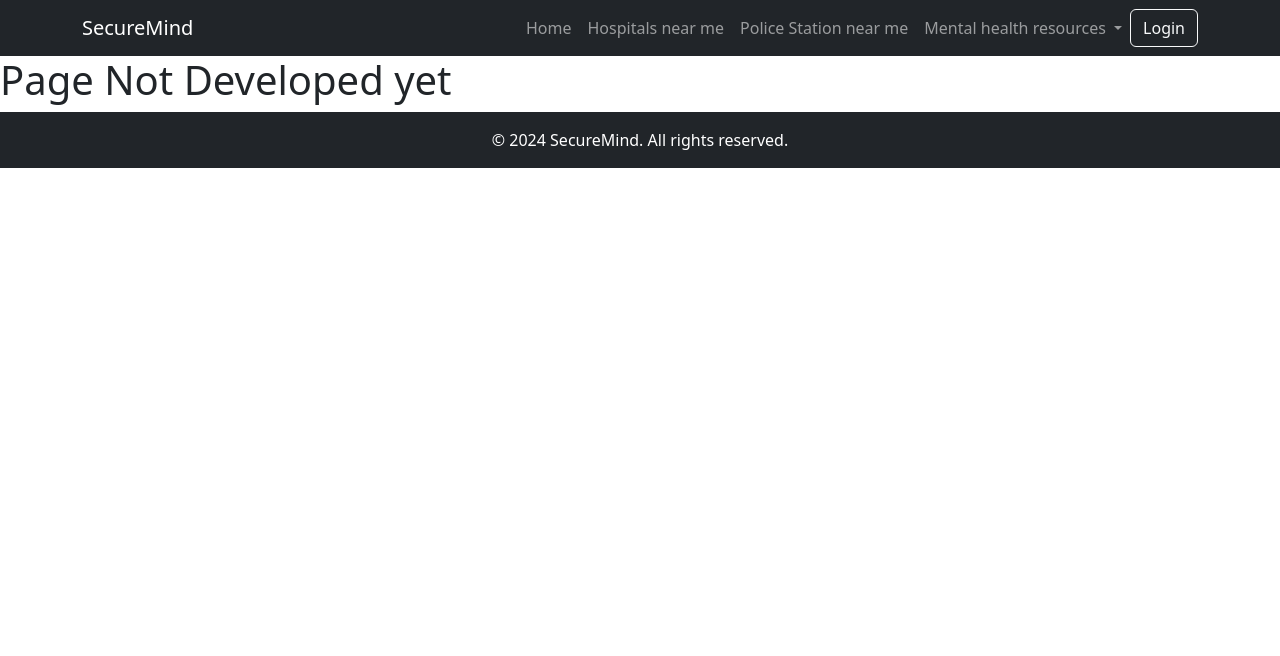
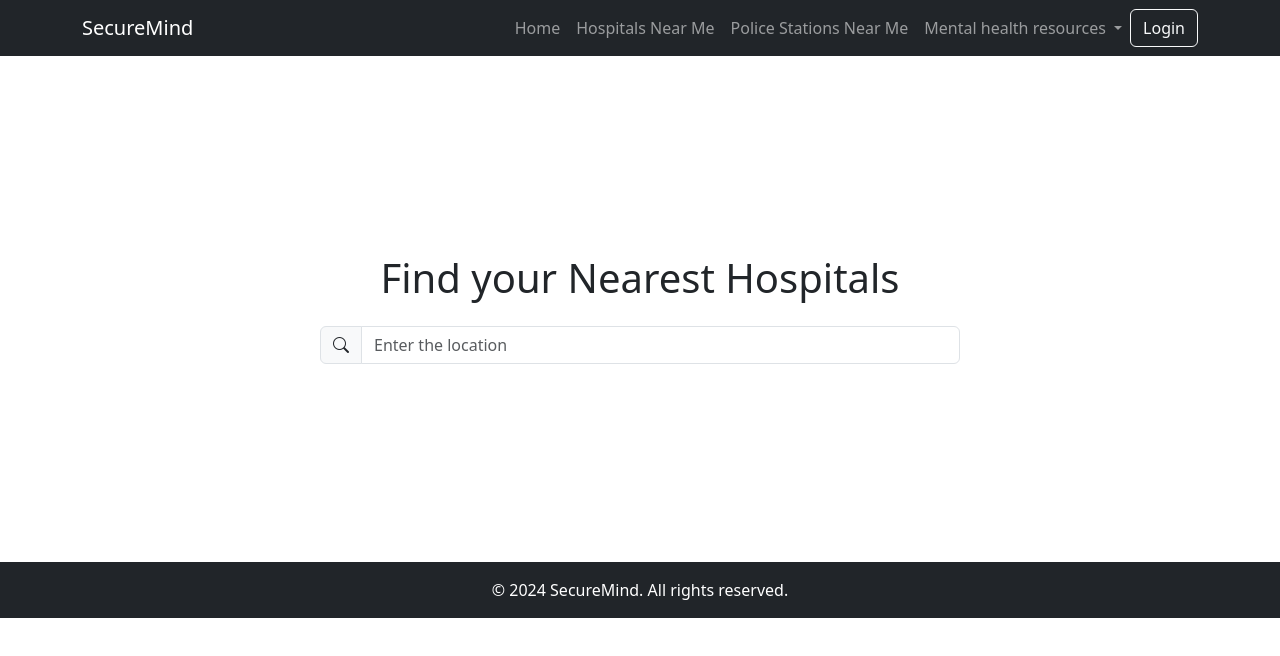
Before and after one commit to nickpro79/securemind-frontend, an Angular app: page /hospitals-near-me in a window 1280 px wide. Shown: the top 656 px of the page. Built offline with nearby package versions, Linux system fonts and the light colour scheme.

Commit message:
created page for nearby hospitals

```diff
--- a/angular.json
+++ b/angular.json
@@ -92,6 +92,8 @@
             ],
             "tsConfig": "tsconfig.spec.json",
             "assets": [
+                "src/favicon.ico",
+                "src/assets",
               {
                 "glob": "**/*",
                 "input": "public"
--- a/src/app/Components/homepage/homepage.component.html
+++ b/src/app/Components/homepage/homepage.component.html
@@ -16,12 +16,6 @@
             aria-describedby="basic-addon1"
           />
         </div>
-
-        <!-- Map Placeholder -->
-        <!-- <div class="bg-light p-5 text-center border rounded">
-          <i class="bi bi-image" style="font-size: 100px; color: #cccccc;"></i>
-          <p class="mt-3">Map or Location Image Placeholder</p>
-        </div> -->
         <div id="map" style="height: 400px; width: 100%;" class="border rounded"></div>
       </div>
 
--- a/src/app/Components/homepage/homepage.component.ts
+++ b/src/app/Components/homepage/homepage.component.ts
@@ -4,14 +4,14 @@ import L from 'leaflet';
 @Component({
   selector: 'app-homepage',
   templateUrl: './homepage.component.html',
-  styleUrl: './homepage.component.css'
+  styleUrls: ['./homepage.component.css'] // Fix typo from `styleUrl` to `styleUrls`
 })
 export class HomepageComponent {
   map!: L.Map; // Define the map variable
   address: string = 'Palakkad'; // Address to search for
 
   // Default map center coordinates
-  defaultCenter: L.LatLngExpression = [10.791828, 76.6516003]; // London as default
+  defaultCenter: L.LatLngExpression = [10.791828, 76.6516003];
   zoom = 13; // Default zoom level
 
   ngOnInit(): void {
@@ -49,8 +49,19 @@ export class HomepageComponent {
           // Center the map to the found location
           this.map.setView(latLng, this.zoom);
 
-          // Add a marker to the found location
-          L.marker(latLng).addTo(this.map).bindPopup(this.address).openPopup();
+          // Define a custom icon
+          const customIcon = L.icon({
+            iconUrl: 'src\assets\custom-marker-icon.png', // Path to your custom icon image
+            iconSize: [25, 41], // Size of the icon (adjust as needed)
+            iconAnchor: [12, 41], // Anchor point of the icon (bottom center)
+            popupAnchor: [1, -34], // Point from which the popup should open relative to the iconAnchor
+          });
+
+          // Add a marker to the found location with the custom icon
+          L.marker(latLng, { icon: customIcon })
+            .addTo(this.map)
+            .bindPopup(this.address) // Bind a popup with the address
+            .openPopup(); // Open the popup automatically
         } else {
           alert('Location not found!'); // Alert if no location is found
         }
--- /dev/null
+++ b/src/app/Components/hospitals-near-me/hospitals-near-me.component.css
@@ -0,0 +1,5 @@
+.container{
+padding: 150px;
+padding-left: 250px;
+padding-right: 250px;
+}
--- /dev/null
+++ b/src/app/Components/hospitals-near-me/hospitals-near-me.component.html
@@ -0,0 +1,18 @@
+<div class="container text-center my-5">
+    <h1>Find your Nearest Hospitals</h1>
+    <form class="mt-4">
+      <div class="input-group">
+        <span class="input-group-text">
+          <i class="bi bi-search"></i> <!-- Bootstrap icon for search -->
+        </span>
+        <input
+          type="text"
+          class="form-control"
+          placeholder="Enter the location"
+          [(ngModel)]="address"
+          name="address"
+          (keyup.enter)="searchLocation()"
+        />
+      </div>
+    </form>
+  </div>
--- /dev/null
+++ b/src/app/Components/hospitals-near-me/hospitals-near-me.component.ts
@@ -0,0 +1,16 @@
+import { Component } from '@angular/core';
+import { FormsModule } from '@angular/forms';
+
+@Component({
+  selector: 'app-hospitals-near-me',
+  templateUrl: './hospitals-near-me.component.html',
+  styleUrl: './hospitals-near-me.component.css'
+})
+export class HospitalsNearMeComponent {
+  address: string = '';
+
+  searchLocation() {
+    if (!this.address.trim()) return;
+    console.log('Searching for:', this.address);
+  }
+}
--- a/src/app/app-routing.module.ts
+++ b/src/app/app-routing.module.ts
@@ -1,6 +1,7 @@
 import { NgModule } from '@angular/core';
 import { RouterModule, Routes } from '@angular/router';
 import { HomepageComponent } from './Components/homepage/homepage.component';
+import { HospitalsNearMeComponent } from './Components/hospitals-near-me/hospitals-near-me.component';
 import { LoginpageComponent } from './Components/loginpage/loginpage.component';
 import { PagenotfoundComponent } from './Components/pagenotfound/pagenotfound.component';
 import { RegisterpageComponent } from './Components/registerpage/registerpage.component';
@@ -10,6 +11,7 @@ const routes: Routes = [
   { path: 'home', component: HomepageComponent },
   {path:'login', component:LoginpageComponent},
   {path:'register',component:RegisterpageComponent},
+  {path:'hospitals-near-me',component:HospitalsNearMeComponent},
   {path:'**',component:PagenotfoundComponent}
 
 ];
--- a/src/app/app.component.html
+++ b/src/app/app.component.html
@@ -14,10 +14,10 @@
                   <a class="nav-link" routerLink="/home">Home</a>
               </li>
               <li class="nav-item">
-                  <a class="nav-link" routerLink="**">Hospitals near me</a>
+                  <a class="nav-link" routerLink="/hospitals-near-me">Hospitals Near Me</a>
               </li>
               <li class="nav-item">
-                  <a class="nav-link" routerLink="**">Police Station near me</a>
+                  <a class="nav-link" routerLink="**">Police Stations Near Me</a>
               </li>
               <li class="nav-item dropdown" (click)="toggleDropdown()">
                 <a class="nav-link dropdown-toggle" href="#" id="navbarDropdown" role="button" aria-haspopup="true" aria-expanded="false">
@@ -26,7 +26,7 @@
                 <div class="dropdown-menu" [ngClass]="{'show': isDropdownOpen}">
                   <a class="dropdown-item" routerLink="/articles">Articles</a>
                   <a class="dropdown-item" routerLink="/exercises">Exercises</a>
-                  <a class="dropdown-item" routerLink="/counselors">Counselors</a>
+                  <a class="dropdown-item" routerLink="/counselors">Counsellors</a>
                 </div>
               </li>
           </ul>
```
Also changed, not shown: src/app/app.module.ts (+6 -2 lines), src/assets/custom-marker-icon.png (added), 1 other file (tests, documents, lock files or other folders).
